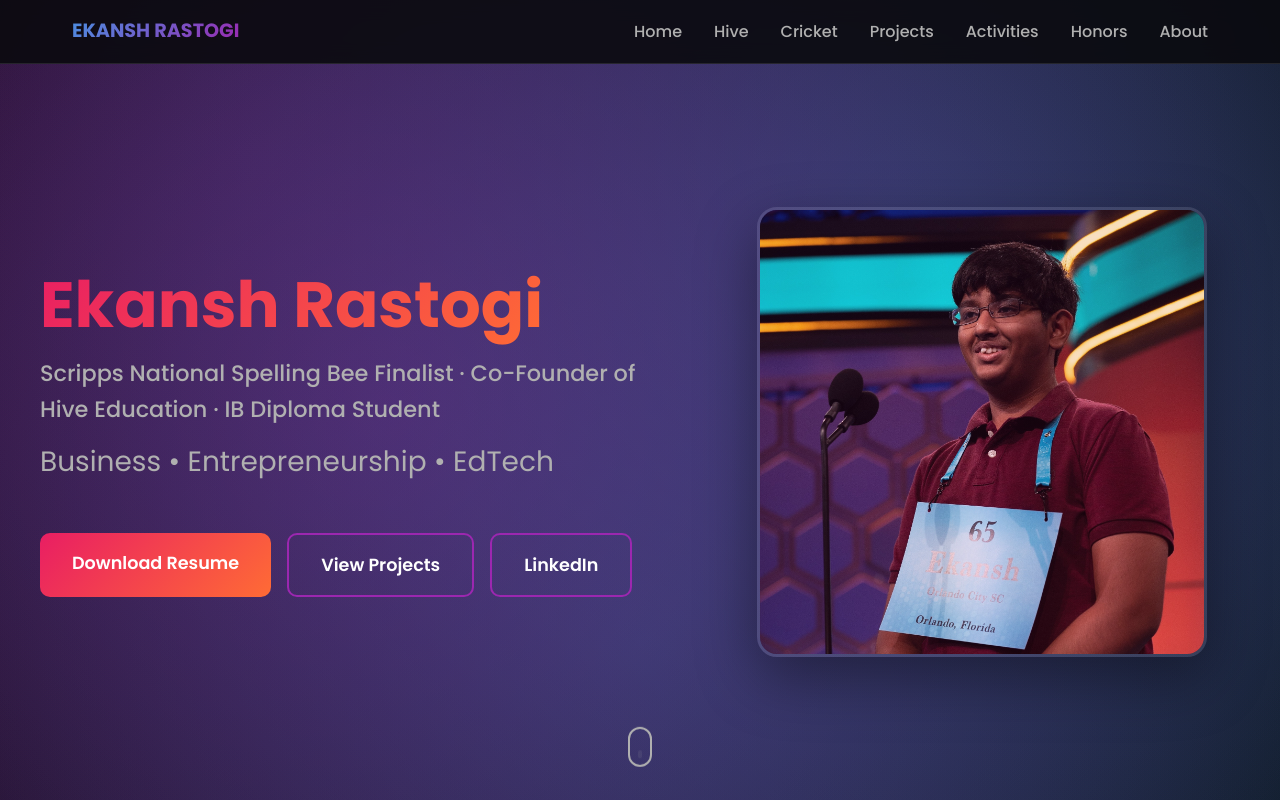
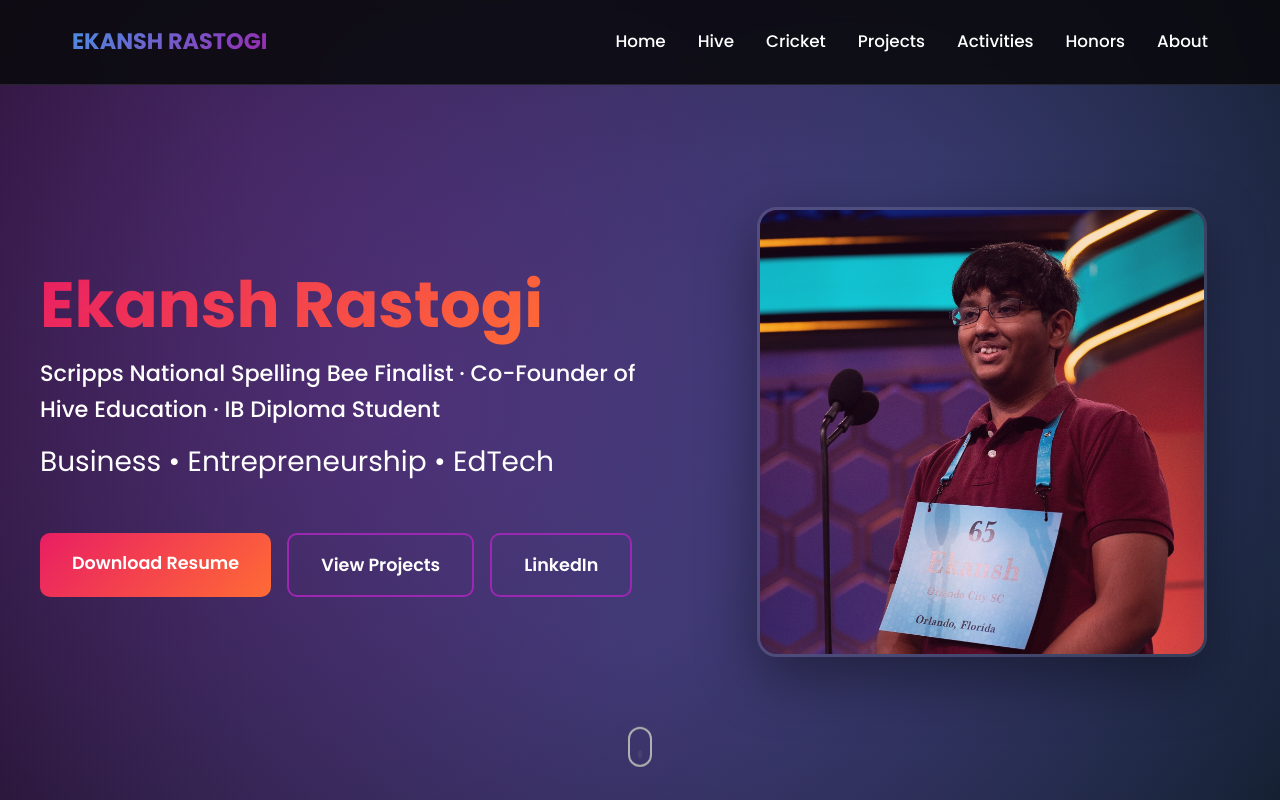
Before and after one commit to Akr1040317/ekanshPortfolio, a React (Create React App) app: page / in a window 1280 px wide. Shown: the top 800 px of the page. Built offline with nearby package versions, Linux system fonts and the light colour scheme.

Commit message:
Hero: make tagline/subtitle white, make navbar bigger with white text

```diff
--- a/src/App.css
+++ b/src/App.css
@@ -37,7 +37,7 @@
     background: rgba(10, 10, 15, 0.9);
     backdrop-filter: blur(10px);
     z-index: 1000;
-    padding: 1rem 0;
+    padding: 1.5rem 0;
     border-bottom: 1px solid rgba(255, 255, 255, 0.1);
     transition: all 0.3s ease;
 }
@@ -57,7 +57,7 @@
 }
 
 .nav-logo {
-    font-size: 1.2rem;
+    font-size: 1.4rem;
     font-weight: 700;
     background: var(--gradient-1);
     -webkit-background-clip: text;
@@ -74,11 +74,12 @@
 }
 
 .nav-menu a {
-    color: var(--text-secondary);
+    color: var(--text-primary);
     text-decoration: none;
     font-weight: 500;
     transition: all 0.3s ease;
     position: relative;
+    font-size: 1.05rem;
 }
 
 .nav-menu a::after {
@@ -174,7 +175,7 @@
 
 .hero-subtitle {
     font-size: 1.75rem;
-    color: var(--text-secondary);
+    color: var(--text-primary);
     margin-bottom: 3rem;
     animation: fadeInUp 1s ease 0.2s both;
 }
@@ -182,7 +183,7 @@
 /* Secondary tagline line under main name */
 .hero-tagline {
     font-size: 1.4rem;
-    color: var(--text-secondary);
+    color: var(--text-primary);
     margin-bottom: 0.75rem;
     font-weight: 500;
 }
```
